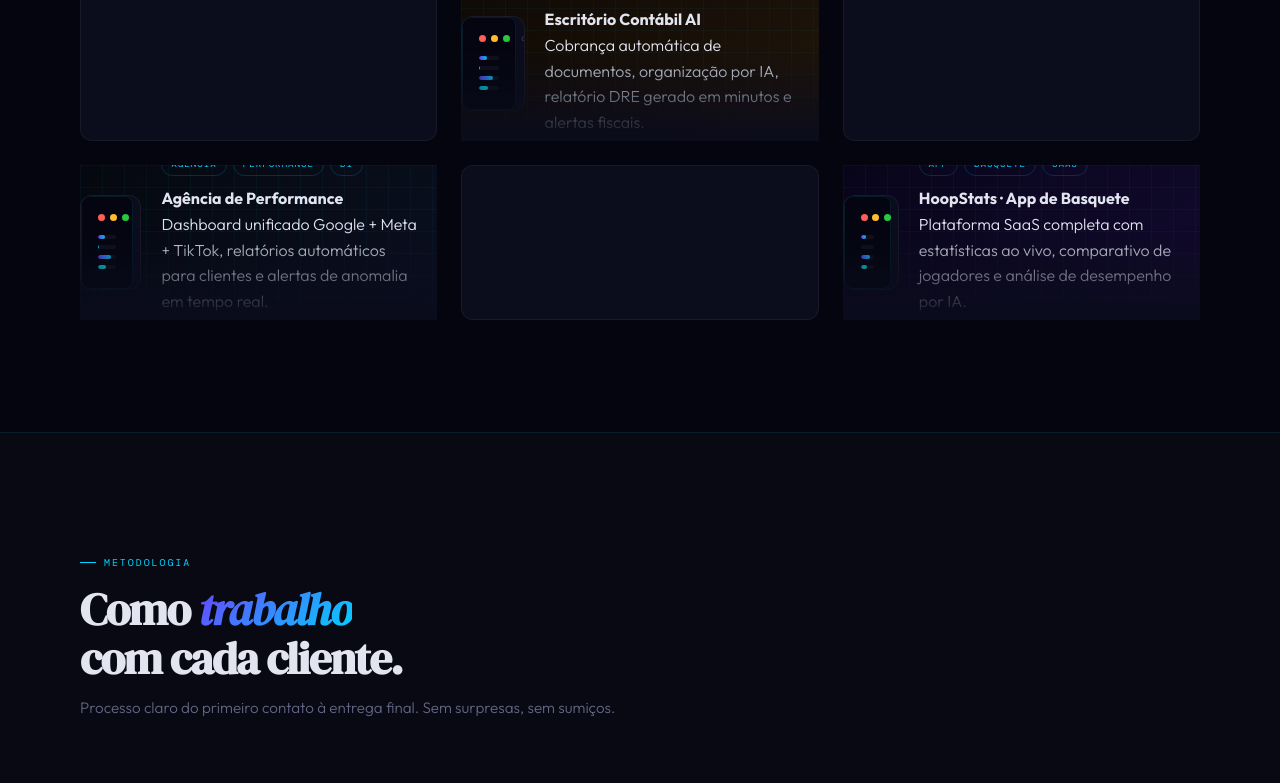
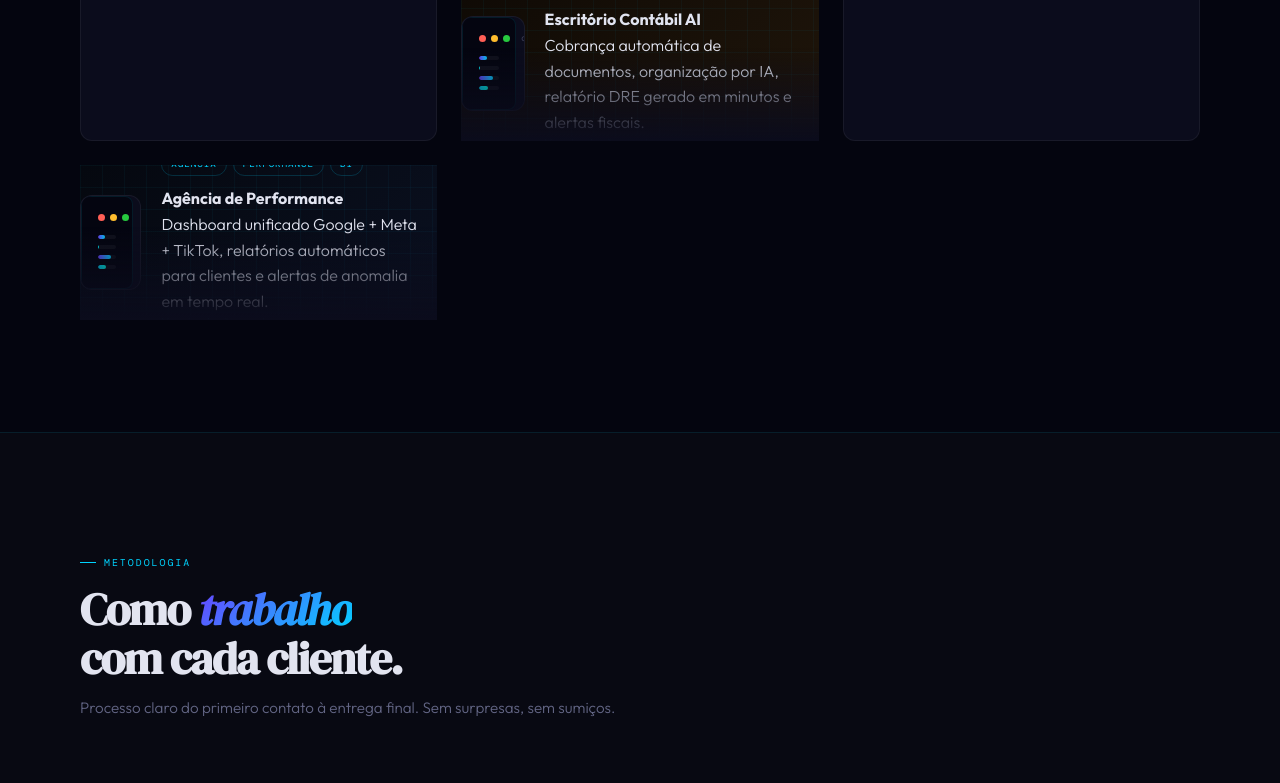
Before and after one commit to psmktdigital1-ai/paulo-crescimento-ia, a plain HTML site: page index.html in a window 1280 px wide. Shown: the part 2799-3582 px from the top of the page. Drawn offline with nearby package versions, Linux system fonts and the light colour scheme; a web font is replaced by a local one.

Commit message:
Update index.html

```diff
--- a/index.html
+++ b/index.html
@@ -102,7 +102,7 @@
 
 /* PORTFOLIO — grid 3 cols, SEM valores, SEM ROI */
 .port-grid{display:grid;grid-template-columns:repeat(3,1fr);gap:1.5rem}
-.pcard{background:var(--card);border:1px solid var(--line2);border-radius:12px;overflow:hidden;transition:all .35s;cursor:pointer;text-decoration:none;color:inherit;display:block}
+.pcard{background:#0b0c1c;border:1px solid rgba(0,212,255,.1);border:1px solid var(--line2);border-radius:12px;overflow:hidden;transition:all .35s;cursor:pointer;text-decoration:none;color:inherit;display:block}
 .pcard:hover{border-color:rgba(0,212,255,.25);transform:translateY(-4px);box-shadow:0 20px 60px rgba(0,0,0,.5)}
 .pthumb{height:155px;display:flex;align-items:center;justify-content:center;position:relative;overflow:hidden}
 .pt-cor{background:linear-gradient(135deg,#050f18,#0a1f2e)}
@@ -504,15 +504,7 @@
         </div>
       </div>
 
-      <a href="case-basquete.html" class="pcard rev" style="cursor:pointer">
-        <div class="pthumb pt-ret"><div class="code-block"><div class="cb-header"><div class="cb-dots"><div class="cb-dot r"></div><div class="cb-dot y"></div><div class="cb-dot g"></div></div><span class="cb-name">hoopstats_app.py</span></div><div class="cb-line a w80"></div><div class="cb-line b w55"></div><div class="cb-line c w70"></div><div class="cb-line d w45"></div></div></a>
-        <div class="pbody">
-          <div class="pcats"><span class="pcat">App</span><span class="pcat">Basquete</span><span class="pcat">SaaS</span></div>
-          <h4>HoopStats · App de Basquete</h4>
-          <p>Plataforma SaaS completa com estatísticas ao vivo, comparativo de jogadores e análise de desempenho por IA.</p>
-          <div class="plink">Ver demo ao vivo →</div>
-        </div>
-      </div>
+
 
     </div>
   </div>
```
